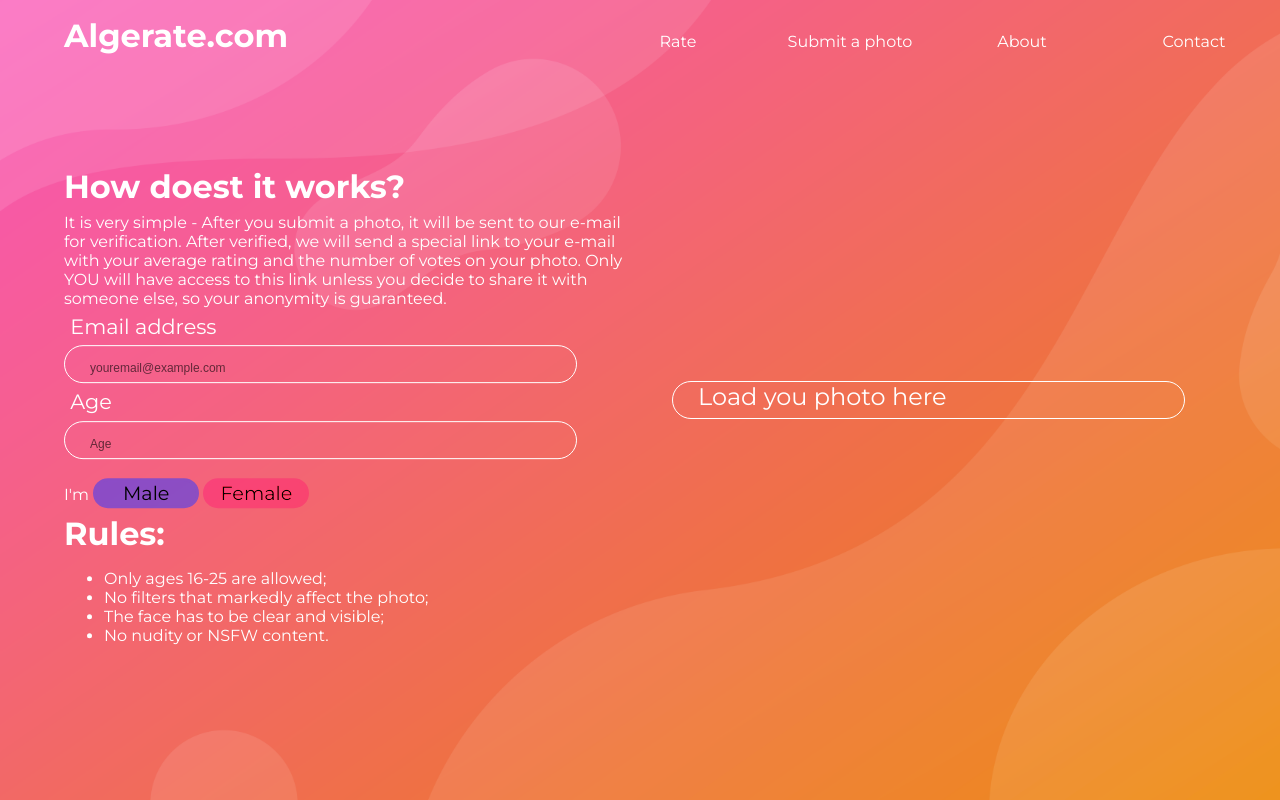
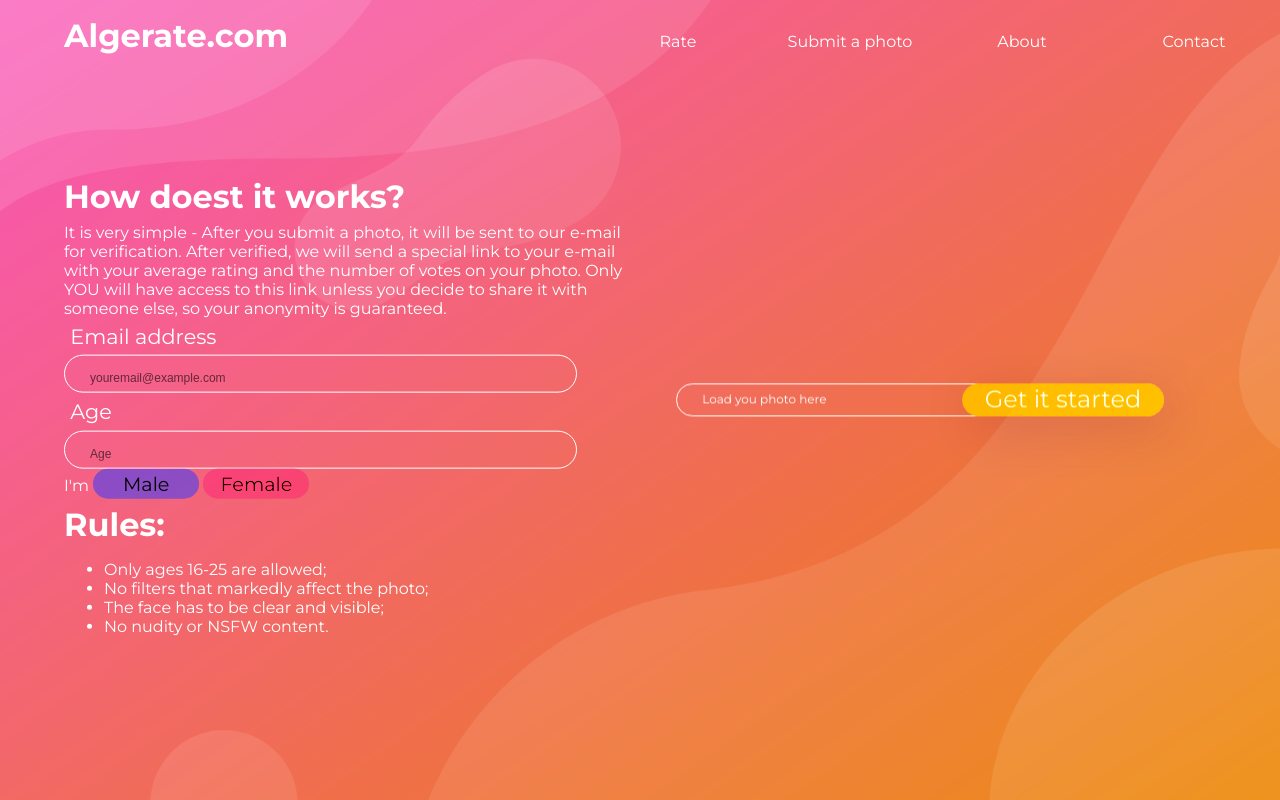
Before and after one commit to NightSkyStudios/algerate, a Django app: page /submit_photo/ in a window 1280 px wide. Run offline with Django 3.2, Linux system fonts and the light colour scheme.

Commit message:
rate page  start

```diff
--- a/static/css/_form.scss
+++ b/static/css/_form.scss
@@ -2,6 +2,8 @@
 ::placeholder { /* Firefox, Chrome, Opera */
     color: #343434;
     font-size: 0.5em;
+    vertical-align: middle;
+    line-height: 2.5em;
 }
 
 :-ms-input-placeholder { /* Internet Explorer 10-11 */
@@ -17,7 +19,7 @@
 //Input textfield
 input[type=text] {
     border-radius: 25px;
-    display: block;
+    display: inline;
     height: 1.5em;
     width: 80%;
     font-size: 1.5em;
@@ -41,25 +43,50 @@
     }
 }
 
-input[type=file]{
+//file input label styling
+input[type=file] {
     display: none;
 
-    & + label{
+    & ~ label {
+        border-radius: 50px;
+        background-color: var(--accent-yellow);
+        color: white;
+        text-decoration: none;
+        //padding: 0.2em 0.5em;
+        min-width: 200px;
+        display: inline-block;
+        text-align: center;
+        //font-size: 1.3em;
+        //margin: 1em 0;
+        border: 1px var(--accent-yellow) solid;
+        transition: background-color .3s, color .3s;
+        box-shadow: 7px 14px 50px rgba(64, 21, 89, 0.2);
+        position: relative;
+        bottom: 1px;
+        right: -1px;
+        height: 1.3em;
 
+
+        &:hover,
+        &:active {
+            background-color: white;
+            color: var(--accent-yellow);
+        }
     }
 }
 
 //styling file loading button
 .file-load-group {
     border-radius: 25px;
-    display: block;
-    height: 1.5em;
+    display: inline-flex;
+    height: 1.3em;
     width: 80%;
     font-size: 1.5em;
-    padding: 0 25px;
+    padding: 0 0 0 25px;
     background: grey;
     border: solid 1px white;
     color: white;
+    justify-content: space-between;
 
     -webkit-box-shadow: 0 0 0 0 transparent;
     -moz-box-shadow: 0 0 0 0 transparent;
@@ -73,6 +100,12 @@
         -webkit-box-shadow: 0 0 0 2px var(--accent-yellow);
         -moz-box-shadow: 0 0 0 2px var(--accent-yellow);
         box-shadow: 0 0 0 2px var(--accent-yellow);
+    }
+
+    span{
+        font-size: 0.5em;
+        vertical-align: middle;
+        line-height: 2.5em;
     }
 }
 
@@ -107,6 +140,15 @@
     }
 }
 
+.both {
+    background: var(--sex-both);
+    border: 3px solid var(--sex-both);
+
+    &:hover {
+        border-color: var(--sex-alt-both);
+    }
+}
+
 //male lable active
 #male:checked + .sex-radio-label {
     background: var(--sex-alt-male);
@@ -117,6 +159,11 @@
     background: var(--sex-alt-female);
 }
 
+
+//both label checked
+#both:checked + .sex-radio-label {
+    background: var(--sex-alt-both);
+}
 
 //textarea input
 textarea {
--- /dev/null
+++ b/static/css/_rate.scss
@@ -0,0 +1,19 @@
+.rating-grid{
+    display: grid;
+    grid-template-columns: 1fr 2fr 1fr;
+
+    grid-gap: 2em;
+
+    height: 100%;
+
+    .rating-wraper{
+        padding-top: 10vh;
+        position: relative;
+        top: 50%;
+        transform: translateY(-50%);
+
+        .number-button{
+
+        }
+    }
+}
--- a/static/css/_variables.scss
+++ b/static/css/_variables.scss
@@ -1,4 +1,4 @@
-:root{
+:root {
     //Colors
     --background-pink: #fb7bc6;
     --background-yellow: #ee941a;
@@ -9,6 +9,8 @@
     --sex-alt-male: #5e85ff;
     --sex-female: #c1557e;
     --sex-alt-female: #ff70a5;
+    --sex-both: #a1a1a1;
+    --sex-alt-both: #c5c5c5;
 
     //measures
     --navbar-heigth: 7vh;
--- a/static/css/styles.css
+++ b/static/css/styles.css
@@ -13,6 +13,8 @@
   --sex-alt-male: #5e85ff;
   --sex-female: #c1557e;
   --sex-alt-female: #ff70a5;
+  --sex-both: #a1a1a1;
+  --sex-alt-both: #c5c5c5;
   --navbar-heigth: 7vh;
 }
 
@@ -124,6 +126,8 @@
   /* Firefox, Chrome, Opera */
   color: #343434;
   font-size: 0.5em;
+  vertical-align: middle;
+  line-height: 2.5em;
 }
 
 :-ms-input-placeholder {
@@ -138,7 +142,7 @@
 
 input[type=text] {
   border-radius: 25px;
-  display: block;
+  display: inline;
   height: 1.5em;
   width: 80%;
   font-size: 1.5em;
@@ -161,16 +165,38 @@
 input[type=file] {
   display: none;
 }
+input[type=file] ~ label {
+  border-radius: 50px;
+  background-color: var(--accent-yellow);
+  color: white;
+  text-decoration: none;
+  min-width: 200px;
+  display: inline-block;
+  text-align: center;
+  border: 1px var(--accent-yellow) solid;
+  transition: background-color 0.3s, color 0.3s;
+  box-shadow: 7px 14px 50px rgba(64, 21, 89, 0.2);
+  position: relative;
+  bottom: 1px;
+  right: -1px;
+  height: 1.3em;
+}
+input[type=file] ~ label:hover, input[type=file] ~ label:active {
+  background-color: white;
+  color: var(--accent-yellow);
+}
+
 .file-load-group {
   border-radius: 25px;
-  display: block;
-  height: 1.5em;
+  display: inline-flex;
+  height: 1.3em;
   width: 80%;
   font-size: 1.5em;
-  padding: 0 25px;
+  padding: 0 0 0 25px;
   background: grey;
   border: solid 1px white;
   color: white;
+  justify-content: space-between;
   -webkit-box-shadow: 0 0 0 0 transparent;
   -moz-box-shadow: 0 0 0 0 transparent;
   box-shadow: 0 0 0 0 transparent;
@@ -181,6 +207,11 @@
   -webkit-box-shadow: 0 0 0 2px var(--accent-yellow);
   -moz-box-shadow: 0 0 0 2px var(--accent-yellow);
   box-shadow: 0 0 0 2px var(--accent-yellow);
+}
+.file-load-group span {
+  font-size: 0.5em;
+  vertical-align: middle;
+  line-height: 2.5em;
 }
 
 .sex-radio-label {
@@ -211,12 +242,24 @@
   border-color: var(--sex-alt-female);
 }
 
+.both {
+  background: var(--sex-both);
+  border: 3px solid var(--sex-both);
+}
+.both:hover {
+  border-color: var(--sex-alt-both);
+}
+
 #male:checked + .sex-radio-label {
   background: var(--sex-alt-male);
 }
 
 #female:checked + .sex-radio-label {
   background: var(--sex-alt-female);
+}
+
+#both:checked + .sex-radio-label {
+  background: var(--sex-alt-both);
 }
 
 textarea {
@@ -250,6 +293,18 @@
   margin: 0.3em;
 }
 
+.rating-grid {
+  display: grid;
+  grid-template-columns: 1fr 2fr 1fr;
+  grid-gap: 2em;
+  height: 100%;
+}
+.rating-grid .rating-wraper {
+  padding-top: 10vh;
+  position: relative;
+  top: 50%;
+  transform: translateY(-50%);
+}
 .navbar {
   background: transparent;
   z-index: 20;
--- a/static/css/styles.scss
+++ b/static/css/styles.scss
@@ -6,12 +6,11 @@
     padding: 0;
 }
 
-
-
 @import "variables";
 @import "global";
 @import "index";
 @import "form";
+@import "rate";
 
 .navbar {
     background: transparent;
--- a/templates/submit_photo.html
+++ b/templates/submit_photo.html
@@ -35,6 +35,7 @@
                         <input hidden type="radio" name="sex" id="female">
                         <label class="sex-radio-label female" for="female">Female</label>
                     </span>
+                    <br>
                     <h3>Rules:</h3>
                     <ul>
                         <li>Only ages 16-25 are allowed;</li>
@@ -46,16 +47,36 @@
             </div>
             <div class="description-wraper">
                 <div class="submit-photo-image blend-hard-light">
-                    <div class="image-loaded"></div>
+                    <img id="loadedImage" src="" alt="">
                     <div class="file-load-group">
+                        <input class="inputfile" type="file" name="file" id="file">
                         <span>Load you photo here</span>
-                        <input type="file" name="file" id="file">
-                        <label for="file"></label>
+                        <label for="file">Get it started</label>
                     </div>
                 </div>
             </div>
         </div>
     </form>
 </div>
+<script>
+  let inputs = document.querySelectorAll('.inputfile');
+  Array.prototype.forEach.call(inputs, function (input) {
+    let span = input.nextElementSibling,
+        spanVal = span.innerHTML;
+
+    input.addEventListener('change', function (e) {
+      let fileName = e.target.value.split('\\' ).pop();
+
+      if (fileName)
+        span.innerHTML = fileName;
+      else
+        span.innerHTML = spanVal;
+
+      console.log(e.target.value)
+
+      document.getElementById('loadedPhoto').src = e.target.value.toString();
+    });
+  });
+</script>
 </body>
 </html>
```
Also changed, not shown: templates/rate.html (+21 -5 lines), 1 other file.
